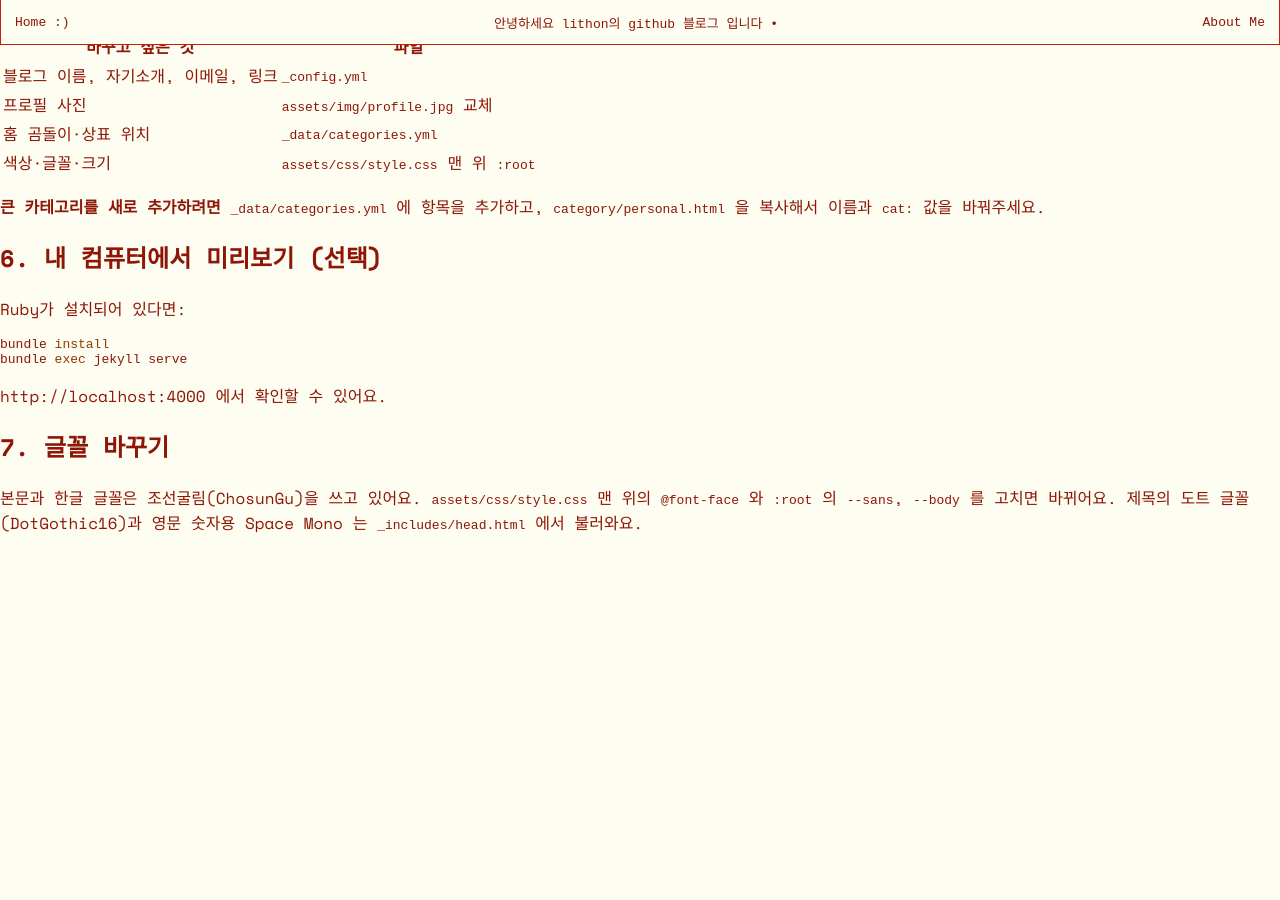
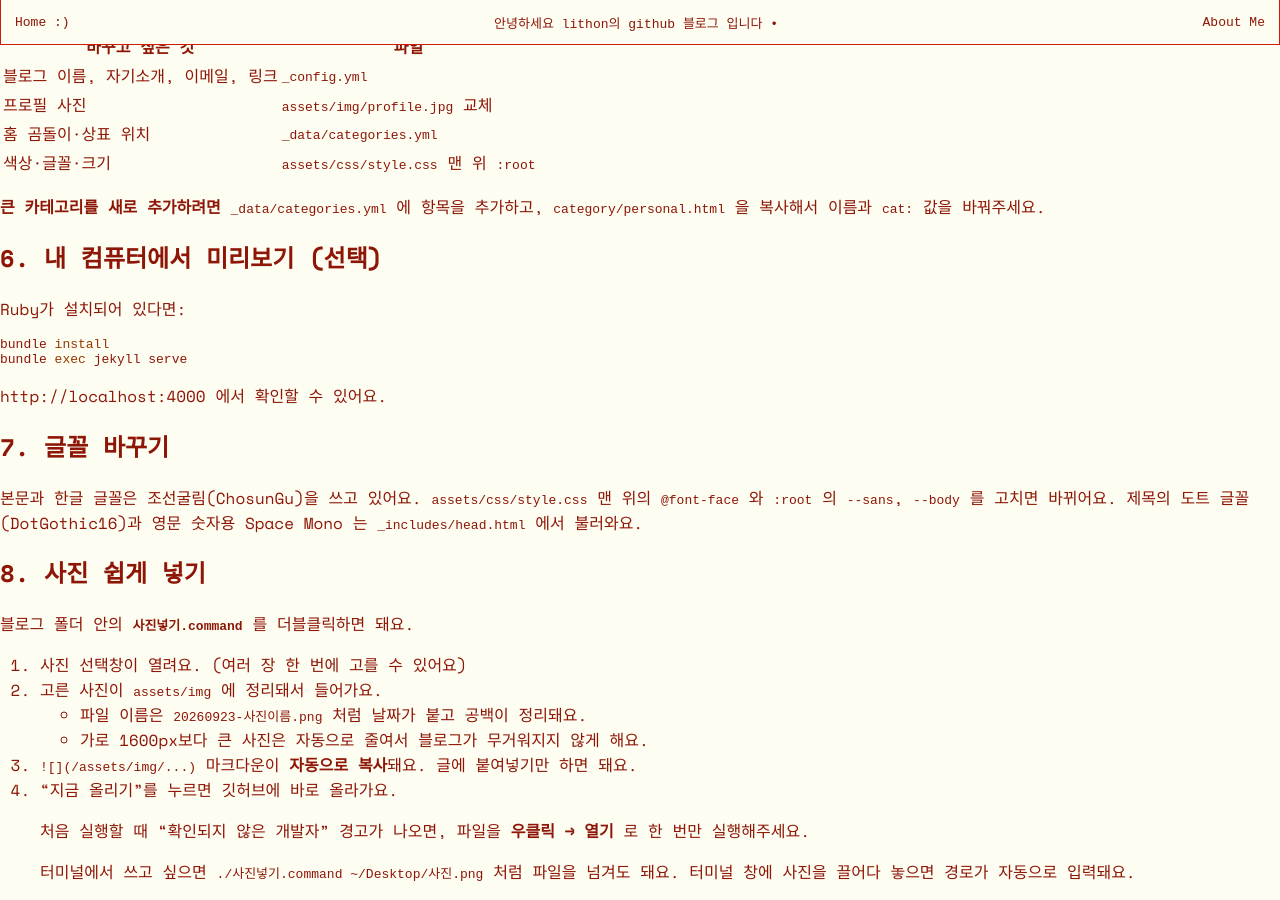
Before and after one commit to lithonhaeun/lithonhaeun.github.io, a Jekyll site: the page built from GUIDE.md, in a window 1280 px wide and 900 px high, scrolled down 1665 px. Built offline with Jekyll 4.4.1, drawn with Linux system fonts in a browser that asks for light colours; some web fonts are replaced; our own code applies the rules of GitHub Pages for plain Markdown files; before the commit the page ends 2216 px from its top, so only the background shows below that.

Commit message:
사진넣기 도구 추가

```diff
--- a/GUIDE.md
+++ b/GUIDE.md
@@ -97,3 +97,18 @@ http://localhost:4000 에서 확인할 수 있어요.
 ## 7. 글꼴 바꾸기
 
 본문과 한글 글꼴은 조선굴림(ChosunGu)을 쓰고 있어요. `assets/css/style.css` 맨 위의 `@font-face` 와 `:root` 의 `--sans`, `--body` 를 고치면 바뀌어요. 제목의 도트 글꼴(DotGothic16)과 영문 숫자용 Space Mono 는 `_includes/head.html` 에서 불러와요.
+
+## 8. 사진 쉽게 넣기
+
+블로그 폴더 안의 **`사진넣기.command`** 를 더블클릭하면 돼요.
+
+1. 사진 선택창이 열려요. (여러 장 한 번에 고를 수 있어요)
+2. 고른 사진이 `assets/img` 에 정리돼서 들어가요.
+   - 파일 이름은 `20260923-사진이름.png` 처럼 날짜가 붙고 공백이 정리돼요.
+   - 가로 1600px보다 큰 사진은 자동으로 줄여서 블로그가 무거워지지 않게 해요.
+3. `![](/assets/img/...)` 마크다운이 **자동으로 복사**돼요. 글에 붙여넣기만 하면 돼요.
+4. "지금 올리기"를 누르면 깃허브에 바로 올라가요.
+
+> 처음 실행할 때 "확인되지 않은 개발자" 경고가 나오면, 파일을 **우클릭 → 열기** 로 한 번만 실행해주세요.
+>
+> 터미널에서 쓰고 싶으면 `./사진넣기.command ~/Desktop/사진.png` 처럼 파일을 넘겨도 돼요. 터미널 창에 사진을 끌어다 놓으면 경로가 자동으로 입력돼요.
--- a/_config.yml
+++ b/_config.yml
@@ -36,7 +36,7 @@ social:
     - https://github.com/lithonhaeun
     - https://blog.naver.com/s103174
 webmaster_verifications:
-  google: ""          # 구글 서치 콘솔 인증 코드
+  google: "C3YxYkm_5o51HDBv9ujiJNOUcS8CU5ODuob-6ygCzF8"          # 구글 서치 콘솔 인증 코드
 naver_site_verification: ""   # 네이버 서치어드바이저 인증 코드
 
 # 빌드 설정 (건드리지 않아도 돼요)
```
Also changed, not shown: 1 other file.
